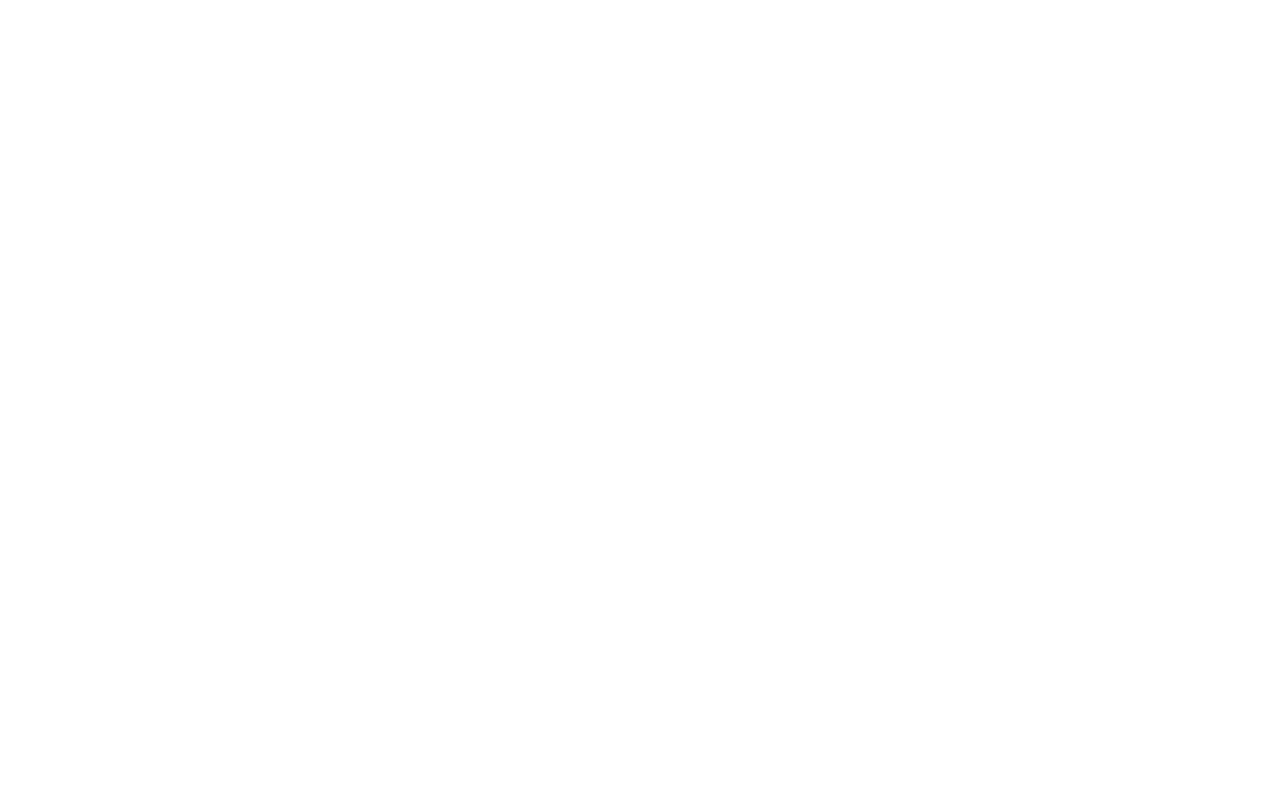
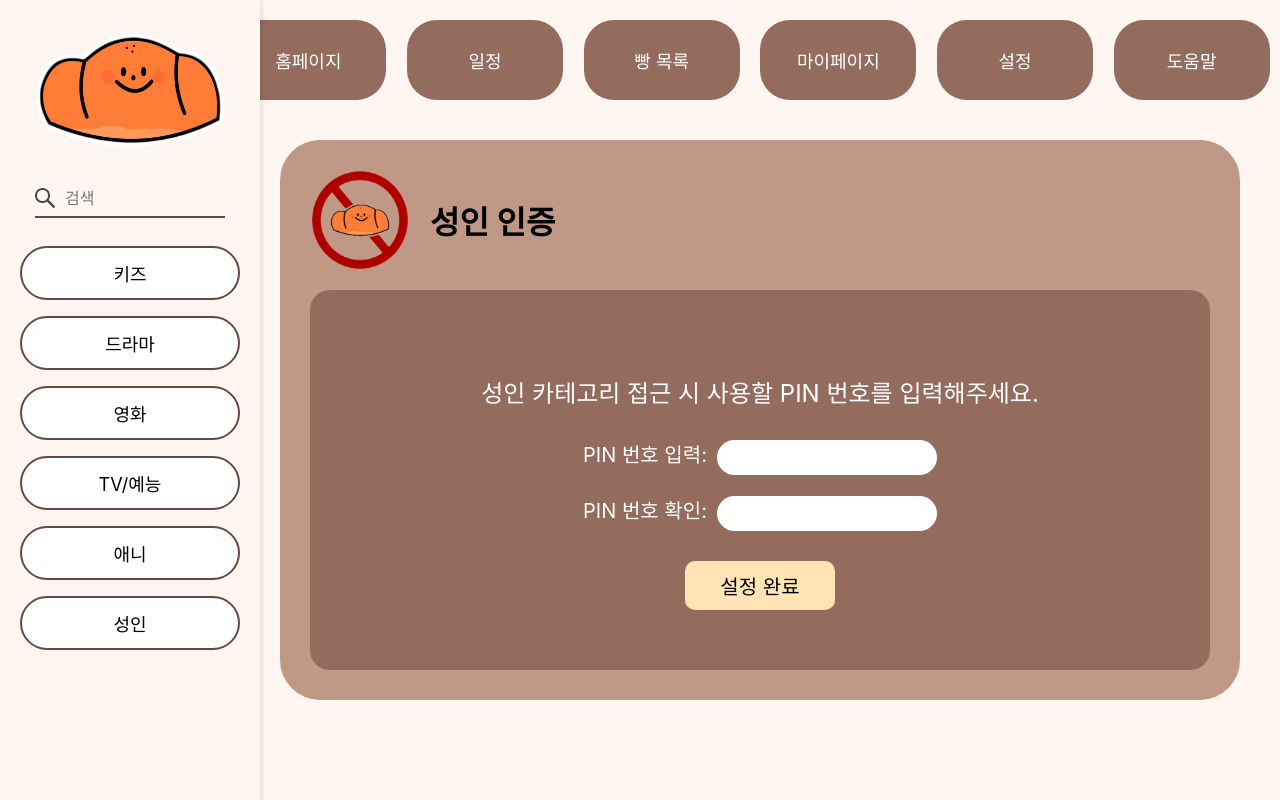
Before and after one commit to BBanggoood/FrontEnd, a React (Create React App) app in the folder bbanggood/: page /adult-verification-pin in a window 1280 px wide. Before the commit this address had no page. Built offline with nearby package versions, Linux system fonts and the light colour scheme.

Commit message:
[태헌] 성인 인증 페이지 구현

```diff
--- a/bbanggood/src/App.js
+++ b/bbanggood/src/App.js
@@ -17,7 +17,9 @@ import Drama from './Components/Drama';
 import Movie from './Components/Movie';
 import TVShow from './Components/TVShow';
 import Anime from './Components/Anime';
-import AdultPage from './Components/AdultPage'; // 성인 페이지 import
+import AdultPage from './Components/AdultPage';
+import AdultVerificationPage from './Components/AdultVerificationPage';
+import AdultVerificationPinPage from './Components/AdultVerificationPinPage'; // 성인 인증 PIN 페이지 import
 import './App.css';
 
 function App() {
@@ -41,7 +43,9 @@ function App() {
                     <Route path="/movie" element={<Movie />} />
                     <Route path="/tvshow" element={<TVShow />} />
                     <Route path="/anime" element={<Anime />} />
-                    <Route path="/adult" element={<AdultPage />} /> {/* 성인 페이지 경로 추가 */}
+                    <Route path="/adult" element={<AdultPage />} />
+                    <Route path="/adult-verification" element={<AdultVerificationPage />} />
+                    <Route path="/adult-verification-pin" element={<AdultVerificationPinPage />} /> {/* 성인 인증 PIN 페이지 경로 추가 */}
                 </Route>
             </Routes>
         </Router>
--- /dev/null
+++ b/bbanggood/src/CSS/AdultVerificationPage.css
@@ -0,0 +1,54 @@
+.adult-verification-page {
+    max-height: 600px;
+    padding: 20px;
+    background-color: #FFF6F1;
+    height: calc(100vh - 80px);
+    display: flex;
+    align-items: center;
+    justify-content: center;
+}
+
+.adult-verification-container {
+    width: 1050px; /* 너비 조정 */
+    height: 500px;
+    background: rgba(184, 144, 121, 0.9);
+    border-radius: 40px;
+    padding: 30px; /* 패딩 조정 */
+    display: flex;
+    flex-direction: column;
+}
+
+.adult-verification-header {
+    display: flex;
+    align-items: center;
+    margin-bottom: 20px;
+}
+
+.adult-verification-logo {
+    width: 100px; /* 로고 크기 조정 */
+    height: 100px; /* 로고 크기 조정 */
+    margin-right: 20px;
+}
+
+.adult-verification-title {
+    font-family: 'Inter', sans-serif;
+    font-size: 32px; /* 텍스트 크기 조정 */
+    color: #000;
+}
+
+.adult-verification-box {
+    width: 900px; /* 박스 너비 조정 */
+    height: 550px; /* 박스 높이 조정 */
+    background: #936C5E;
+    border-radius: 20px;
+    display: flex;
+    align-items: center;
+    justify-content: center;
+    margin: 0 auto; /* 중앙 배치 */
+}
+
+.adult-verification-text {
+    font-family: 'Inter', sans-serif;
+    font-size: 48px;
+    color: #000;
+}
--- /dev/null
+++ b/bbanggood/src/CSS/AdultVerificationPin.css
@@ -0,0 +1,93 @@
+.adult-verification-page {
+    max-height: 600px;
+    padding: 20px;
+    background-color: #FFF6F1;
+    height: calc(100vh - 80px);
+    display: flex;
+    align-items: center;
+    justify-content: center;
+}
+
+.adult-verification-container {
+    width: 1050px;
+    height: 500px;
+    background: rgba(184, 144, 121, 0.9);
+    border-radius: 40px;
+    padding: 30px;
+    display: flex;
+    flex-direction: column;
+}
+
+.adult-verification-header {
+    display: flex;
+    align-items: center;
+    margin-bottom: 20px;
+}
+
+.adult-verification-logo {
+    width: 100px;
+    height: 100px;
+    margin-right: 20px;
+}
+
+.adult-verification-title {
+    font-family: 'Inter', sans-serif;
+    font-size: 32px;
+    color: #000;
+}
+
+.adult-verification-box {
+    width: 900px;
+    height: 400px;
+    background: #936C5E;
+    border-radius: 20px;
+    display: flex;
+    align-items: center;
+    justify-content: center;
+    margin: 0 auto;
+}
+
+.adult-verification-form {
+    display: flex;
+    flex-direction: column;
+    align-items: center;
+}
+
+.adult-verification-form p {
+    font-family: 'Inter', sans-serif;
+    font-size: 24px;
+    color: #FFF;
+    margin-bottom: 20px;
+}
+
+.adult-verification-form label {
+    font-family: 'Inter', sans-serif;
+    font-size: 20px;
+    color: #FFF;
+    margin: 10px 0;
+}
+
+.adult-verification-form input {
+    width: 200px;
+    padding: 10px;
+    margin-left: 10px;
+    border-radius: 20px;
+    border: none;
+}
+
+.adult-verification-form button {
+    width: 150px;
+    padding: 10px;
+    background-color: #FFE5B6;
+    border: none;
+    border-radius: 10px;
+    font-family: 'Inter', sans-serif;
+    font-size: 20px;
+    color: #000;
+    cursor: pointer;
+    margin-top: 20px;
+}
+
+.adult-verification-form button:hover {
+    background-color: #FFD9A6;
+}
--- /dev/null
+++ b/bbanggood/src/Components/AdultVerificationPage.js
@@ -0,0 +1,28 @@
+import React from 'react';
+import { useNavigate } from 'react-router-dom';
+import '../CSS/AdultVerificationPage.css';
+import logo from '../images/성인인증.png';
+
+const AdultVerificationPage = () => {
+    const navigate = useNavigate();
+
+    const handleBoxClick = () => {
+        navigate('/adult-verification-pin');
+    };
+
+    return (
+        <div className="adult-verification-page">
+            <div className="adult-verification-container">
+                <div className="adult-verification-header">
+                    <img src={logo} alt="성인 인증 로고" className="adult-verification-logo" />
+                    <h2 className="adult-verification-title">성인 인증</h2>
+                </div>
+                <div className="adult-verification-box" onClick={handleBoxClick}>
+                    <span className="adult-verification-text">성인 인증 API 창</span>
+                </div>
+            </div>
+        </div>
+    );
+};
+
+export default AdultVerificationPage;
--- /dev/null
+++ b/bbanggood/src/Components/AdultVerificationPinPage.js
@@ -0,0 +1,41 @@
+import React from 'react';
+import { useNavigate } from 'react-router-dom';
+import '../CSS/AdultVerificationPin.css';
+import lockImage from '../images/성인인증.png'; // 성인 인증 로고 이미지 경로
+
+const AdultVerificationPinPage = () => {
+    const navigate = useNavigate();
+
+    const handleSubmit = (event) => {
+        event.preventDefault();
+        // 여기에 PIN 번호 유효성 검사 로직을 추가할 수 있습니다.
+        navigate('/mypage'); // 설정 완료 후 마이페이지로 이동
+    };
+
+    return (
+        <div className="adult-verification-page">
+            <div className="adult-verification-container">
+                <div className="adult-verification-header">
+                    <img src={lockImage} alt="Lock" className="adult-verification-logo" />
+                    <h2 className="adult-verification-title">성인 인증</h2>
+                </div>
+                <div className="adult-verification-box">
+                    <form className="adult-verification-form" onSubmit={handleSubmit}>
+                        <p>성인 카테고리 접근 시 사용할 PIN 번호를 입력해주세요.</p>
+                        <label>
+                            PIN 번호 입력:
+                            <input type="password" name="pin" />
+                        </label>
+                        <label>
+                            PIN 번호 확인:
+                            <input type="password" name="confirmPin" />
+                        </label>
+                        <button type="submit">설정 완료</button>
+                    </form>
+                </div>
+            </div>
+        </div>
+    );
+};
+
+export default AdultVerificationPinPage;
--- a/bbanggood/src/Components/MyPage.js
+++ b/bbanggood/src/Components/MyPage.js
@@ -1,8 +1,16 @@
 import React from 'react';
+import { useNavigate } from 'react-router-dom';
 import '../CSS/MyPage.css';
 import logo from '../images/BBanggood_logo_white_line.png'; // 기존 로고
 import profileImage from '../images/호빵맨.png'; // 새로운 프로필 이미지
+
 const MyPage = () => {
+    const navigate = useNavigate();
+
+    const handleAdultVerification = () => {
+        navigate('/adult-verification');
+    };
+
     return (
         <div className="my-page">
             <div className="my-page-container">
@@ -12,7 +20,7 @@ const MyPage = () => {
                 </div>
                 <div className="my-page-content">
                     <div className="my-page-info">
-                    <img src={profileImage} alt="Profile" className="profile-img" />
+                        <img src={profileImage} alt="Profile" className="profile-img" />
                         <div className="info-text">
                             <p>이름: 이주원</p>
                             <p>셋탑번호: 2001920</p>
@@ -22,7 +30,7 @@ const MyPage = () => {
                     </div>
                     <div className="my-page-actions">
                         <button className="action-button">개인 정보 수정</button>
-                        <button className="action-button">성인인증</button>
+                        <button className="action-button" onClick={handleAdultVerification}>성인인증</button>
                         <button className="action-button">로그아웃</button>
                         <button className="action-button">회원 탈퇴</button>
                     </div>
```
Also changed, not shown: bbanggood/src/images/성인 잠금.png, bbanggood/src/images/성인인증.png (added).
